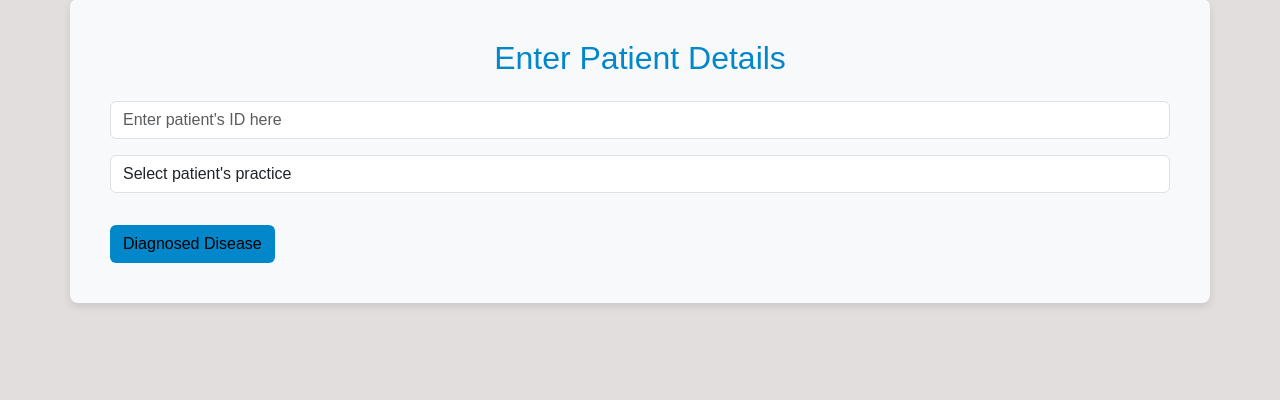
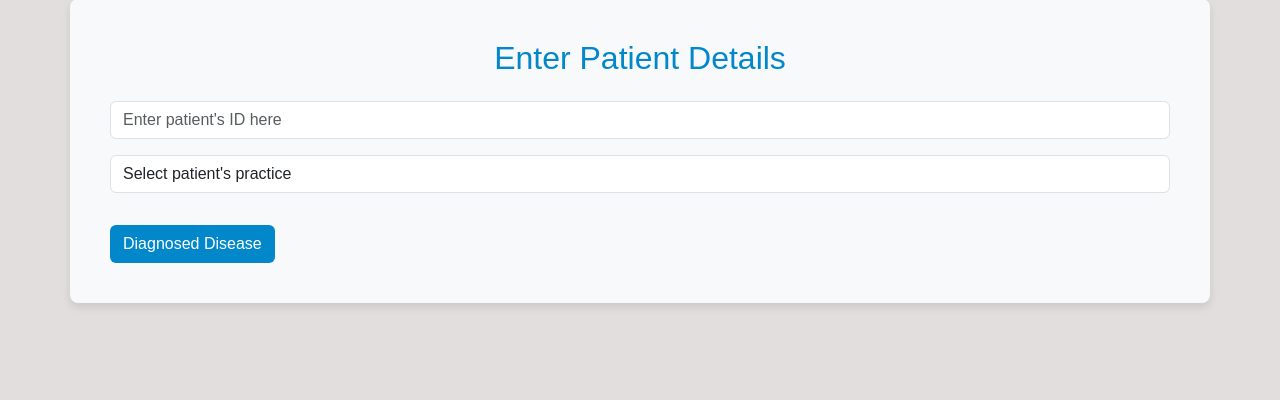
Before and after one commit to abdulhadikhadim/Web-App-To-Demonstrate-Exisiting-ML-Models-in-Unison, a Flask app: page / in a window 1280 px wide. Shown: the part 115-515 px from the top of the page. Run offline with Flask 2, Linux system fonts and the light colour scheme; some libraries are stand-ins or nearby versions.

Commit message:
Final Project Commit.

```diff
--- a/static/index.css
+++ b/static/index.css
@@ -18,10 +18,11 @@ body {
 }
 .btn-yellow {
     background-color: #0287CA; /* Adjust to match your theme */
-    color: #000; /* Adjust to match your theme */
+    color: #ffffff; /* Adjust to match your theme */
 }
 .btn-yellow:hover {
-    background-color: #0287CA; /* Adjust to match your theme */
+    background-color: #065d88; /* Adjust to match your theme */
+    color: white;
 }
 .hidden {
     display: none;
```
Also changed, not shown: 1 other file.
